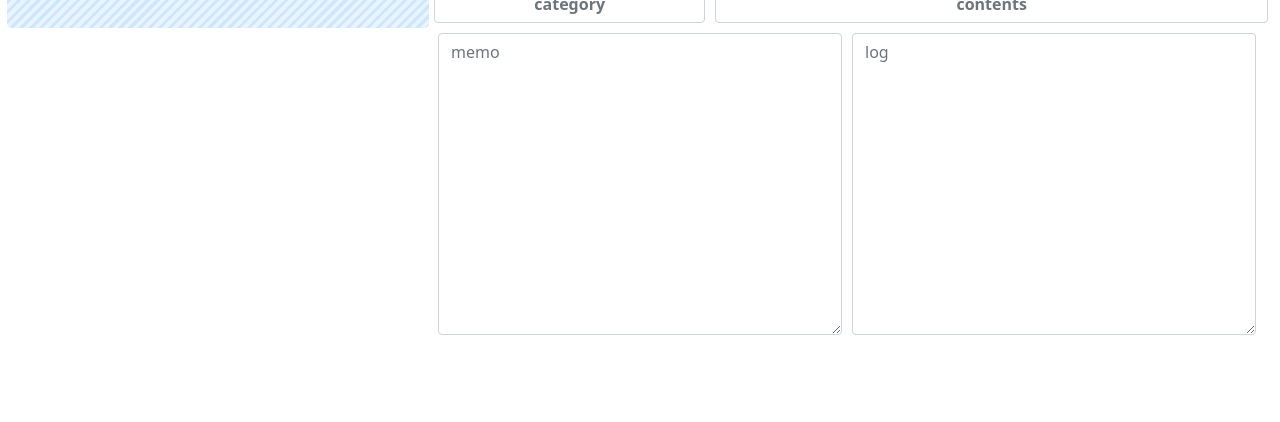
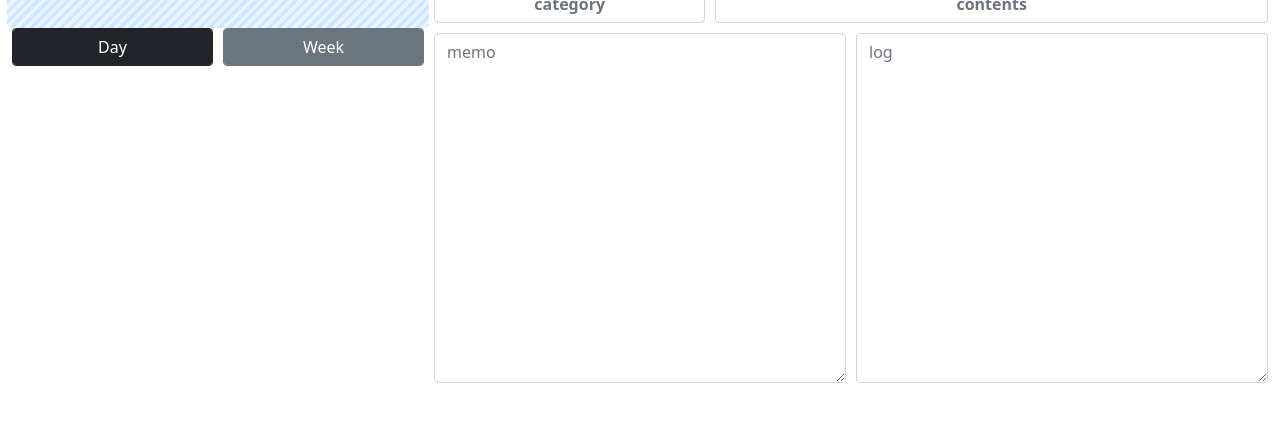
Before and after one commit to TakushiTokuyama/Activity, a website with bundled scripts: page src/view/index.html in a window 1280 px wide. Shown: the part 96-518 px from the top of the page. Built offline with nearby package versions, Linux system fonts and the light colour scheme.

Commit message:
WeekButtonとDayButton追加

```diff
--- a/src/view/index.html
+++ b/src/view/index.html
@@ -54,22 +54,28 @@
                 </div>
             </div>
         </div>
-        <div class="container-fluid">
         <div class="row gutter-10">
             <div class="col-4">
+                <div class="row gutter-10 vertical-10">
+                    <div class="col-6">
+                        <button type="button" id="day" class="form-control btn btn-dark">Day</button>
+                    </div>
+                    <div class="col-6">
+                        <button type="button" id="week" class="form-control btn btn-secondary">Week</button>
+                    </div>
+                </div>
                 <canvas id="myActivityChart" width="400" height=400"></canvas>
             </div>
             <div class="col-4">
                 <div class="input-group vertical-10">
-                        <textarea id="memo" class="form-control" rows="12" aria-label="With textarea"
+                    <textarea id="memo" class="form-control" rows="14" aria-label="With textarea"
                         placeholder="memo"></textarea>
                 </div>
             </div>
             <div class="col-4">
                 <div class="input-group vertical-10">
-                        <textarea id="logTextarea" class="form-control" rows="12" aria-label="With textarea"
+                    <textarea id="logTextarea" class="form-control" rows="14" aria-label="With textarea"
                         placeholder="log"></textarea>
-                    </div>
                 </div>
             </div>
         </div>
```
Lines whose indentation alone changed are shown as unchanged.
